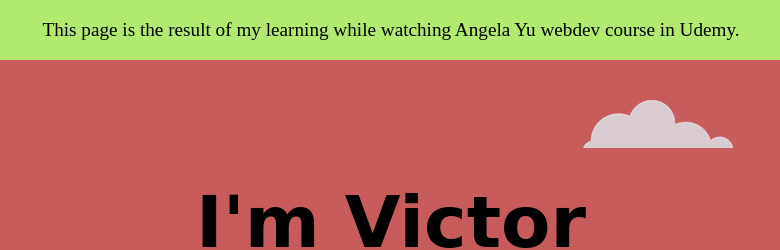
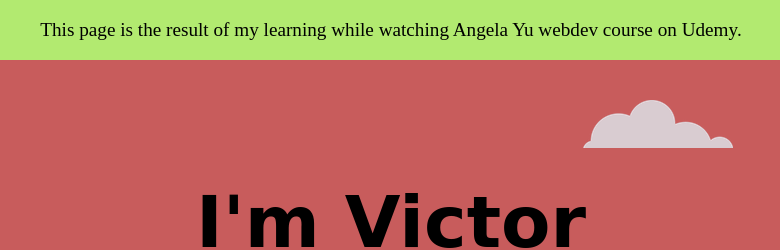
Before and after one commit to VictorKids/Second_Site, a plain HTML site: page index.html in a window 1280 px wide. Shown: the top 250 px of the page, 249-1029 px from the left. Drawn offline with Linux system fonts and the light colour scheme; a web font is replaced by a local one.

Commit message:
english error

```diff
--- a/index.html
+++ b/index.html
@@ -23,7 +23,7 @@
 <body>
                                                                                 <!--   fixed bar   -->
   <div class="top_bar">
-    <p>This page is the result of my learning while watching Angela Yu webdev course in Udemy.</p>
+    <p>This page is the result of my learning while watching Angela Yu webdev course on Udemy.</p>
   </div>
                                                                                 <!--   top div   -->
   <div class="top_cont">
```
